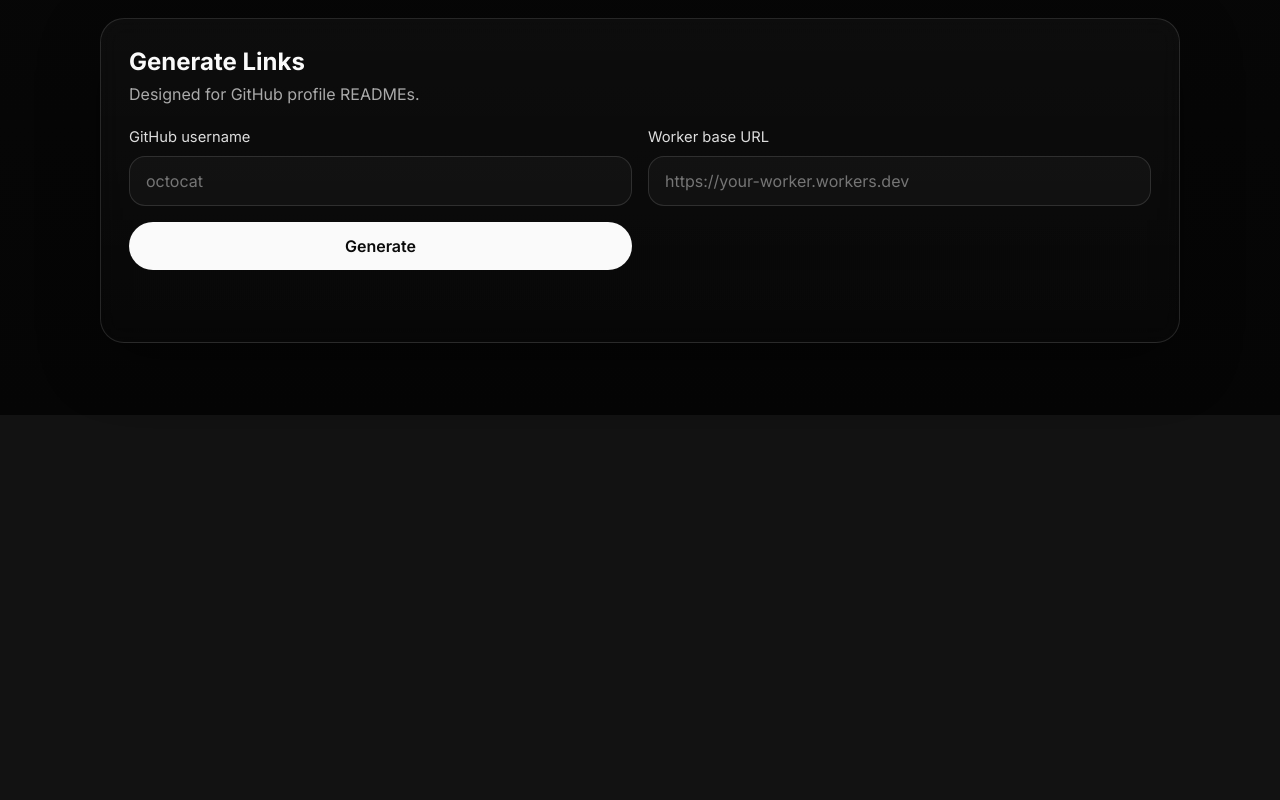
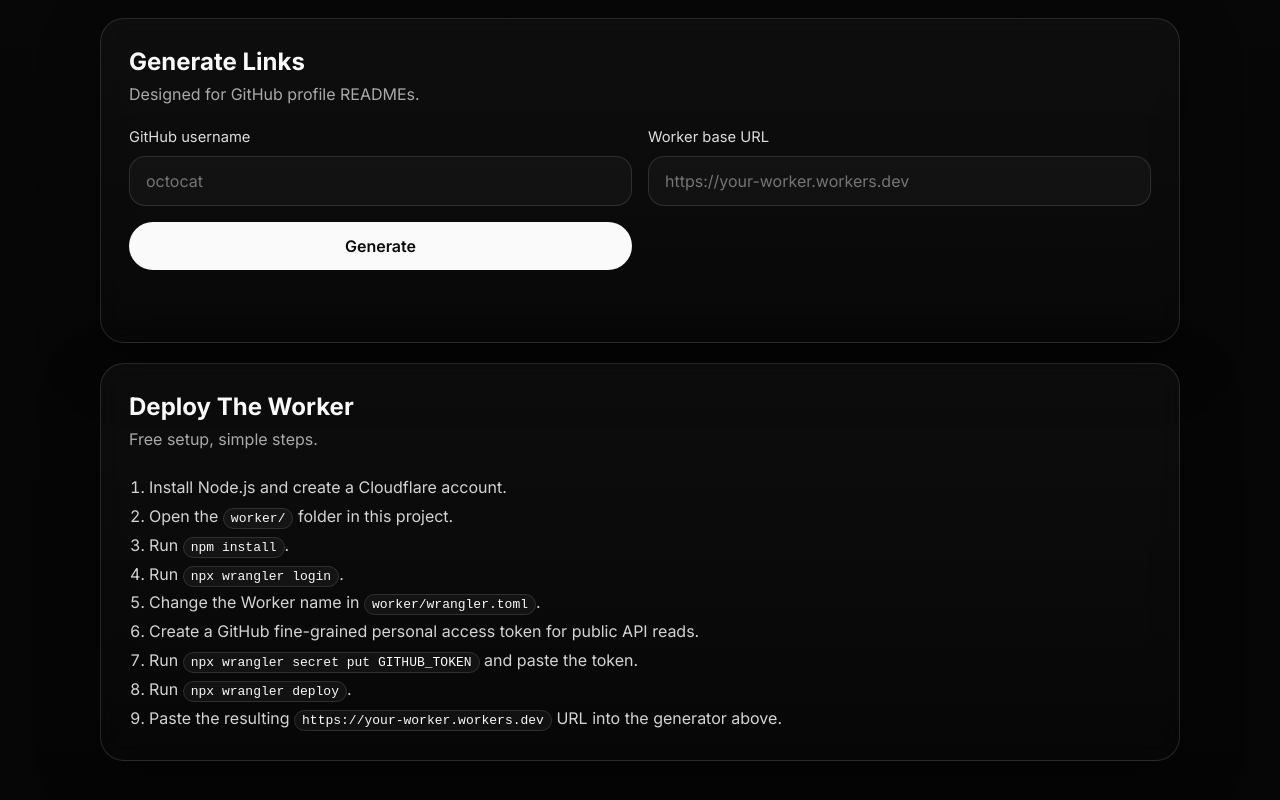
Before and after one commit to 1mpossible-code/github-latest, a plain HTML site: page index.html in a window 1280 px wide. Shown: the part 460-1260 px from the top of the page. Before the commit the page ends 875 px from the top, so only its background shows below. Drawn offline with Linux system fonts and the light colour scheme.

```diff
--- a/index.html
+++ b/index.html
@@ -90,6 +90,25 @@
           <textarea id="snippet" readonly spellcheck="false"></textarea>
         </div>
       </section>
+
+      <section class="panel panel-guide" aria-labelledby="deploy-title">
+        <div class="panel-head">
+          <h2 id="deploy-title">Deploy The Worker</h2>
+          <p>Free setup, simple steps.</p>
+        </div>
+
+        <ol class="guide-list">
+          <li>Install Node.js and create a Cloudflare account.</li>
+          <li>Open the <code>worker/</code> folder in this project.</li>
+          <li>Run <code>npm install</code>.</li>
+          <li>Run <code>npx wrangler login</code>.</li>
+          <li>Change the Worker name in <code>worker/wrangler.toml</code>.</li>
+          <li>Create a GitHub fine-grained personal access token for public API reads.</li>
+          <li>Run <code>npx wrangler secret put GITHUB_TOKEN</code> and paste the token.</li>
+          <li>Run <code>npx wrangler deploy</code>.</li>
+          <li>Paste the resulting <code>https://your-worker.workers.dev</code> URL into the generator above.</li>
+        </ol>
+      </section>
     </main>
 
     <script src="script.js"></script>
```
Also changed, not shown: README.md, 1 other file.
